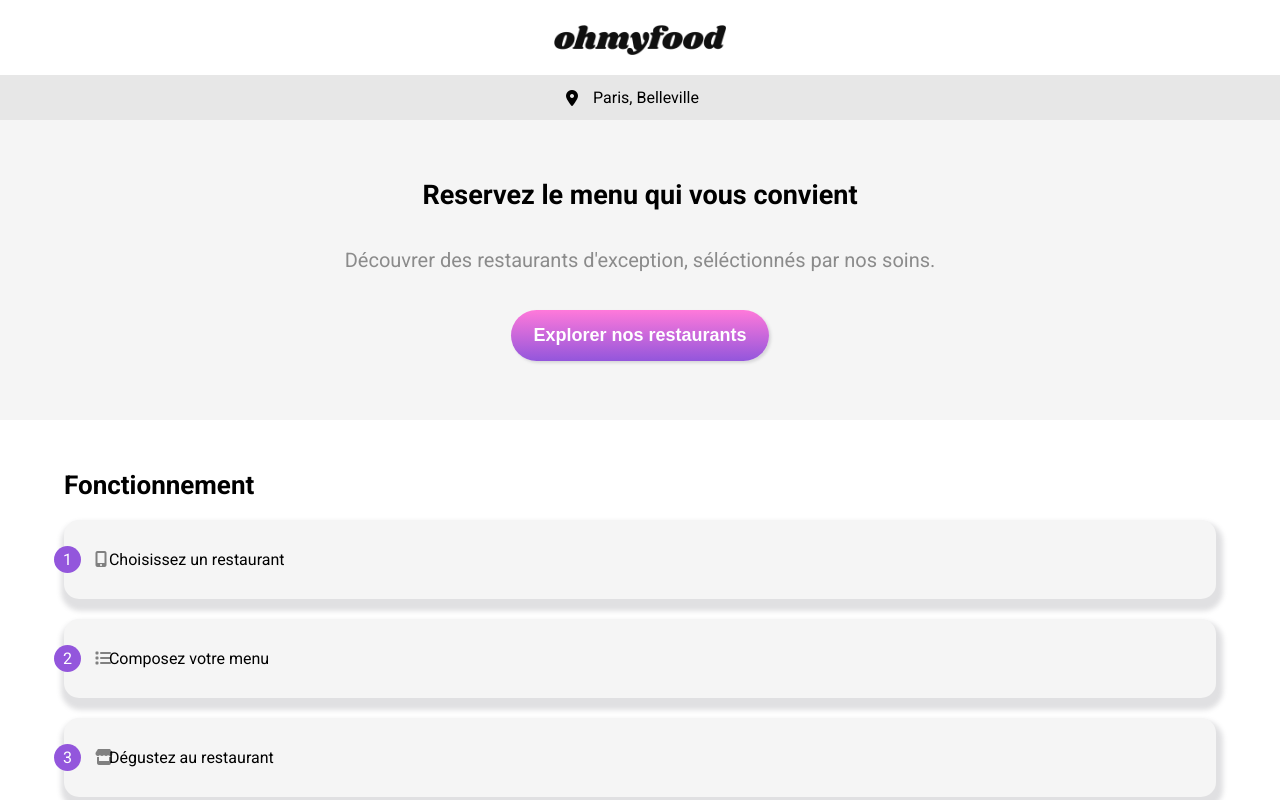
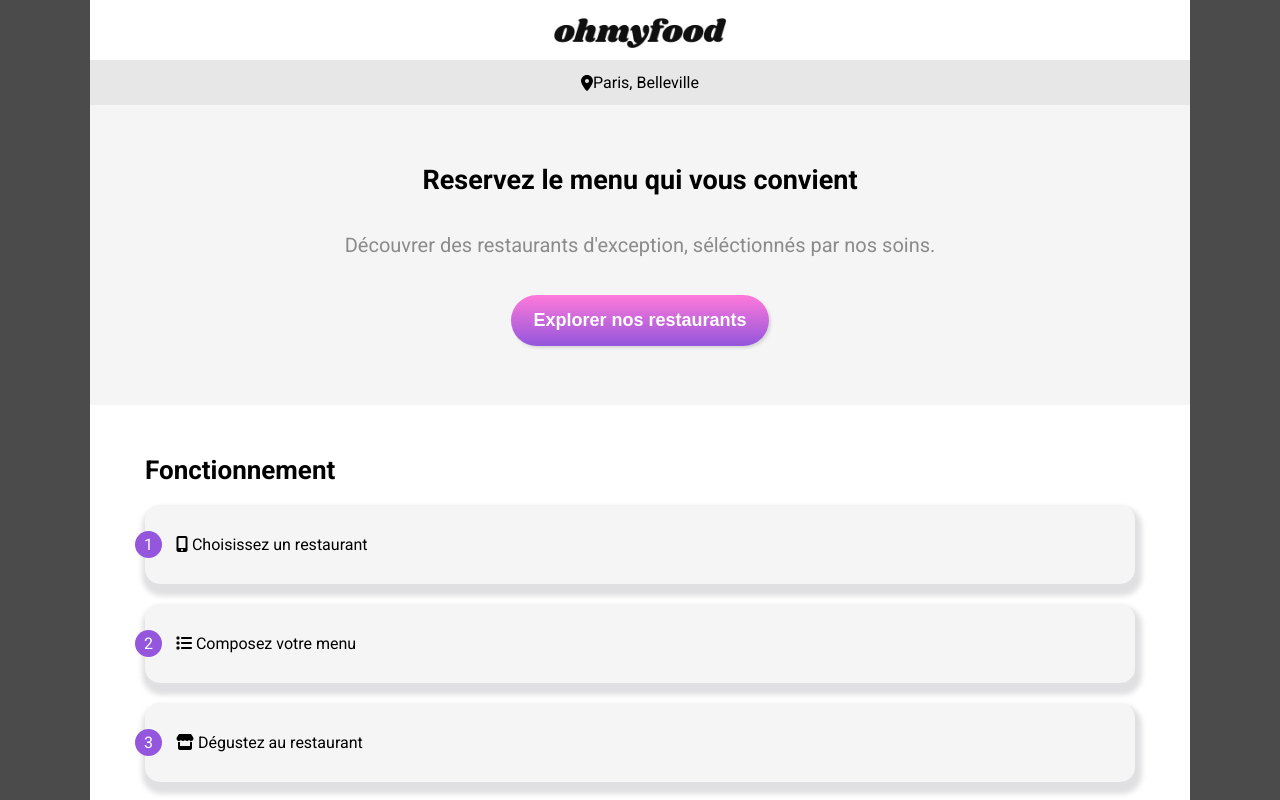
Before and after one commit to EmmanWA/EmmanuelWaret_3_18022022, a website: page index.html in a window 1280 px wide. Shown: the top 800 px of the page. Drawn offline with Linux system fonts and the light colour scheme; a web font is replaced by a local one.

Commit message:
desktop v1

```diff
--- a/index.html
+++ b/index.html
@@ -6,8 +6,10 @@
         <meta name="viewport" content="width=device-width, initial-scale=1.0">
         <link rel="stylesheet" href="scss/layout/pages.css">
         <link rel="stylesheet" href="scss/layout/footer.css">
-    <script src="https://kit.fontawesome.com/a524c9fae7.js" crossorigin="anonymous"></script>
-    <title>Acceuil</title>
+        <link rel="stylesheet" href="scss/layout/desktop.css">
+        <link rel="stylesheet" href="https://cdnjs.cloudflare.com/ajax/libs/font-awesome/6.1.1/css/all.min.css" integrity="sha512-KfkfwYDsLkIlwQp6LFnl8zNdLGxu9YAA1QvwINks4PhcElQSvqcyVLLD9aMhXd13uQjoXtEKNosOWaZqXgel0g==" crossorigin="anonymous" referrerpolicy="no-referrer" />
+        <script src="https://cdnjs.cloudflare.com/ajax/libs/font-awesome/6.1.1/js/all.min.js" integrity="sha512-6PM0qYu5KExuNcKt5bURAoT6KCThUmHRewN3zUFNaoI6Di7XJPTMoT6K0nsagZKk2OB4L7E3q1uQKHNHd4stIQ==" crossorigin="anonymous" referrerpolicy="no-referrer"></script>
+        <title>Accueil</title>
     </head>
 <body>
     <header>
--- /dev/null
+++ b/scss/layout/desktop.css
@@ -0,0 +1,17 @@
+/* RESPONSIVE */
+
+
+@media screen and (min-width: 1000px){
+
+    body {
+        margin: 0 auto 0 auto;
+        max-width: 1100px;
+        background-color: rgb(75, 75, 75);
+    }
+
+    .logo {
+        padding-top: 15px;
+        margin-top: 0;
+    }
+
+}
--- a/scss/layout/pages.css
+++ b/scss/layout/pages.css
@@ -105,6 +105,7 @@ body {
 
 .fonctionnement {
   height: 430px;
+  background-color: white;
 }
 
 .fonctionnement ol {
```
Lines whose indentation alone changed are shown as unchanged.
